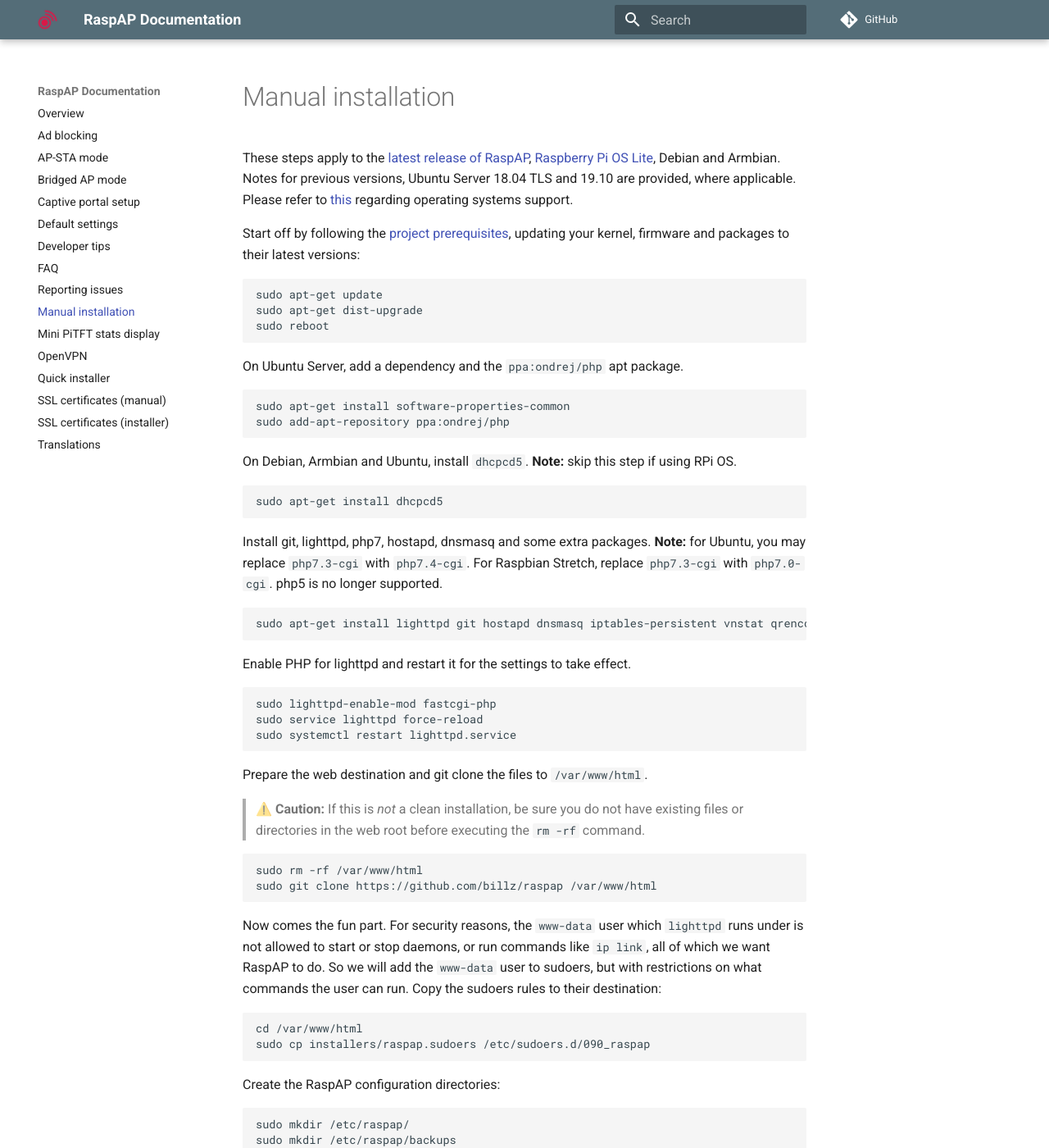
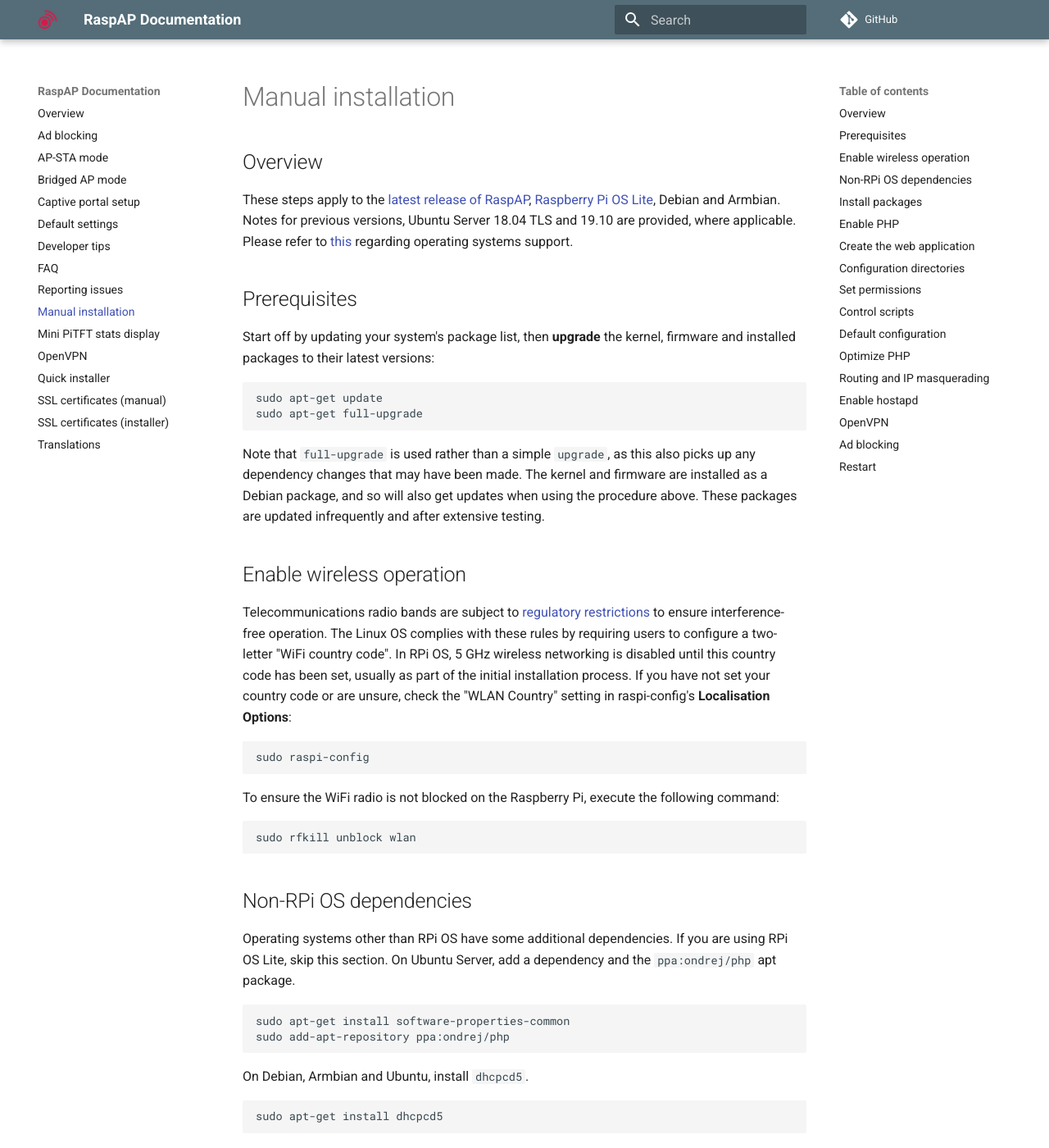
Before and after one commit to RaspAP/raspap-docs, an MkDocs documentation site: the page built from docs/manual.md, in a window 1280 px wide and 1400 px high. Shown: the whole window at 82% size. Built offline with MkDocs 1.6.1 and Material for MkDocs 9.7.7, drawn with Linux system fonts in a browser that asks for light colours; emoji names are drawn with the system emoji font; comment, search, counter and statistics services are not loaded; some of the changed text lies outside the part shown.

Commit message:
Expand + add sections

````diff
--- a/docs/manual.md
+++ b/docs/manual.md
@@ -1,45 +1,71 @@
 # Manual installation
 
+## Overview
 These steps apply to the [latest release of RaspAP](https://github.com/billz/raspap/releases/), [Raspberry Pi OS Lite](https://www.raspberrypi.org/software/operating-systems/#raspberry-pi-os-32-bit), Debian and Armbian. Notes for previous versions, Ubuntu Server 18.04 TLS and 19.10 are provided, where applicable.
 Please refer to [this](/#compatible-operating-systems) regarding operating systems support.
 
-Start off by following the [project prerequisites](/#quick-start), updating your kernel, firmware and packages to their latest versions:
+## Prerequisites
+
+Start off by updating your system's package list, then **upgrade** the kernel, firmware and installed packages to their latest versions:
 
 ```
 sudo apt-get update
-sudo apt-get dist-upgrade
-sudo reboot
+sudo apt-get full-upgrade
 ```
 
-On Ubuntu Server, add a dependency and the `ppa:ondrej/php` apt package.
+Note that `full-upgrade` is used rather than a simple `upgrade`, as this also picks up any dependency changes that may have been made.
+The kernel and firmware are installed as a Debian package, and so will also get updates when using the procedure above.
+These packages are updated infrequently and after extensive testing.
+
+## Enable wireless operation
+Telecommunications radio bands are subject to [regulatory restrictions](/faq/#80211ac) to ensure interference-free operation. The Linux OS complies with these rules by requiring users
+to configure a two-letter "WiFi country code". In RPi OS, 5 GHz wireless networking is disabled until this country code has been set, usually as part of the initial installation process.
+If you have not set your country code or are unsure, check the "WLAN Country" setting in raspi-config's **Localisation Options**:
+
+```
+sudo raspi-config
+```
+
+To ensure the WiFi radio is not blocked on the Raspberry Pi, execute the following command:
+
+```
+sudo rfkill unblock wlan
+```
+
+## Non-RPi OS dependencies
+Operating systems other than RPi OS have some additional dependencies. If you are using RPi OS Lite, skip this section. On Ubuntu Server, add a dependency and the `ppa:ondrej/php` apt package.
 
 ```
 sudo apt-get install software-properties-common
 sudo add-apt-repository ppa:ondrej/php
 ```
 
-On Debian, Armbian and Ubuntu, install `dhcpcd5`. **Note:** skip this step if using RPi OS.
+On Debian, Armbian and Ubuntu, install `dhcpcd5`.
 
 ```
 sudo apt-get install dhcpcd5
 ```
 
-Install git, lighttpd, php7, hostapd, dnsmasq and some extra packages. **Note:** for Ubuntu, you may replace `php7.3-cgi` with `php7.4-cgi`. For Raspbian Stretch, replace `php7.3-cgi` with `php7.0-cgi`. php5 is no longer supported.
+## Install packages
+Install git, lighttpd, php7, hostapd, dnsmasq and some extra packages with the following:
 
 ```
 sudo apt-get install lighttpd git hostapd dnsmasq iptables-persistent vnstat qrencode php7.3-cgi
 ```
+> :information_source: **Note:** for Ubuntu, you may replace `php7.3-cgi` with `php7.4-cgi`. For the latest release of RPi OS Lite, replace `php7.3-cgi` with `php7.0-cgi`. php5 is no longer supported.
 
-Enable PHP for lighttpd and restart it for the settings to take effect.
+## Enable PHP
+Next, enable PHP for `lighttpd` and restart the service for the settings to take effect:
 ```
 sudo lighttpd-enable-mod fastcgi-php
 sudo service lighttpd force-reload
 sudo systemctl restart lighttpd.service
 ```
 
-Prepare the web destination and git clone the files to `/var/www/html`.
+## Create the web application
+In these steps we will prepare the web destination and git clone the files to `/var/www/html`.
 
-> ⚠️  **Caution:** If this is _not_ a clean installation, be sure you do not have existing files or directories in the web root before executing the `rm -rf` command.
+> :information_source:  **Caution:** If this is _not_ a clean installation, be sure you do not have existing files or directories in the web root before executing the `rm -rf` command.
 
 ```
 sudo rm -rf /var/www/html
@@ -54,7 +80,8 @@
 sudo cp installers/raspap.sudoers /etc/sudoers.d/090_raspap
 ```
 
-Create the RaspAP configuration directories:
+## Configuration directories
+RaspAP uses several directories to manage its own configuration. Create these with the following commands:
 
 ```
 sudo mkdir /etc/raspap/
@@ -64,40 +91,43 @@
 sudo mkdir /etc/raspap/lighttpd
 ```
 
-Move RaspAP's auth control file to the correct location.
+Move RaspAP's auth control file to the configuration directory you created above:
 
 ```
 sudo cp raspap.php /etc/raspap
 ```
 
-Set the files ownership to `www-data` user for the web files and RaspAP config.
+## Set permissions
+Next, set the files ownership to the `www-data` user for the web files and RaspAP config:
 
 ```
 sudo chown -R www-data:www-data /var/www/html
 sudo chown -R www-data:www-data /etc/raspap
 ```
 
-Move the hostapd logging and service control shell scripts to the correct location.
+## Control scripts
+RaspAP uses several shell scripts to manage various aspects of the application, including `hostapd` logging and `raspapd`, the RaspAP control service. Move these scripts to their correct locations
+with the following:
 
 ```
 sudo mv installers/*log.sh /etc/raspap/hostapd
 sudo mv installers/service*.sh /etc/raspap/hostapd
 ```
 
-Set ownership and permissions for the logging and service control scripts.
+Set ownership and permissions for the logging and service control scripts:
 
 ```
 sudo chown -c root:www-data /etc/raspap/hostapd/*.sh
 sudo chmod 750 /etc/raspap/hostapd/*.sh
 ```
 
-Copy and set ownership of the lighttpd control scripts.
+Copy and set ownership of the `lighttpd` control scripts:
 ```
 sudo cp installers/configport.sh /etc/raspap/lighttpd
 sudo chown -c root:www-data /etc/raspap/lighttpd/*.sh
 ```
 
-Move the raspapd daemon to the correct location and enable it.
+Next, move the `raspapd` service to the correct location and enable it:
 
 ```
 sudo mv installers/raspapd.service /lib/systemd/system
@@ -105,7 +135,9 @@
 sudo systemctl enable raspapd.service
 ```
 
-Copy the configuration files for dhcpcd, dnsmasq, hostapd and `defaults.json`. Optionally, backup your existing `hostapd.conf`.
+## Default configuration
+To facilitate a faster setup, RaspAP uses a "known-good" [default configuration](/defaults/) as a starting point.
+Copy the configuration files for `dhcpcd`, `dnsmasq`, `hostapd` and `defaults.json`. Optionally, backup your existing `hostapd.conf`:
 
 ```
 sudo mv /etc/default/hostapd ~/default_hostapd.old
@@ -119,9 +151,9 @@
 sudo cp config/defaults.json /etc/raspap/networking/
 ```
 
-> :information_source: **Note:** If you wish to modify RaspAP's default configuration for dnsmasq and dhcp, you may do so by editing `config/defaults.json`.
+> :information_source: **Note:** If you wish to modify RaspAP's default configuration for dnsmasq and dhcp, you may do so by changing these files and editing `config/defaults.json`.
 
-Disable `systemd-networkd` and copy the bridge configuration.
+Next, disable `systemd-networkd` and copy the bridge configuration with the following:
 
 ```
 sudo systemctl stop systemd-networkd
@@ -130,7 +162,8 @@
 sudo cp config/raspap-br0-member-eth0.network /etc/systemd/network/raspap-br0-member-eth0.network
 ```
 
-(Optional) Optimize PHP, replacing `php7.3-cgi` with your installed version.
+## Optimize PHP
+Optionally, you may optimize PHP with the following, replacing `php7.3-cgi` with your installed version:
 
 ```
 sudo sed -i -E 's/^session\.cookie_httponly\s*=\s*(0|([O|o]ff)|([F|f]alse)|([N|n]o))\s*$/session.cookie_httponly = 1/' /etc/php/7.3/cgi/php.ini
@@ -138,7 +171,9 @@
 sudo phpenmod opcache
 ```
 
-Enable IP forwarding.
+## Routing and IP masquerading
+These steps allow WLAN clients to access computers on the main wired (`eth0`) network, and from there the internet.
+Begin by enabling IP forwarding with the following commands:
 
 ```
 echo "net.ipv4.ip_forward=1" | sudo tee /etc/sysctl.d/90_raspap.conf > /dev/null
@@ -146,7 +181,8 @@
 sudo /etc/init.d/procps restart
 ```
 
-Create iptables NAT rules and persist them.
+To enable traffic between clients on the WLAN and the internet, we add two `iptables` network address translation (NAT) "masquerade" firewall rules.
+Create these rules and persist them with the following:
 
 ```
 sudo iptables -t nat -A POSTROUTING -j MASQUERADE
@@ -154,14 +190,16 @@
 sudo iptables-save | sudo tee /etc/iptables/rules.v4
 ```
 
-Unmask and enable hostapd.service.
+## Enable hostapd
+The `hostapd` service is disabled by default, as there is no configuration for it after its initial installation. Unmask and enable it with the following:
 
 ```
 sudo systemctl unmask hostapd.service
 sudo systemctl enable hostapd.service
 ```
 
-(Optional) Install OpenVPN, enabling the option in RaspAP's config and enable the openvpn-client service.
+## OpenVPN
+Optionally, you may install OpenVPN, enabling the option in RaspAP's config and the `openvpn-client` service:
 
 ```
 sudo apt-get install openvpn
@@ -169,7 +207,8 @@
 sudo systemctl enable openvpn-client@client
 ```
 
-(Optional) Create OpenVPN auth control scripts, set ownership and permissions.
+
+Create the OpenVPN auth control scripts, setting ownership and permissions with the following:
 
 ```
 sudo mkdir /etc/raspap/openvpn/
@@ -178,7 +217,8 @@
 sudo chmod 750 /etc/raspap/openvpn/*.sh
 ```
 
-(Optional) Install Ad blocking, enabling the option in RaspAP's config.
+## Ad blocking
+Optionally, install Ad blocking, enabling the option in RaspAP's config. There are several steps involved here, including downloading the blocklists:
 
 ```
 sudo mkdir /etc/raspap/adblock
@@ -196,10 +236,12 @@
 sudo sed -i "s/\('RASPI_ADBLOCK_ENABLED', \)false/\1true/g" includes/config.php
 ```
 
-Reboot and it should be up and running.
+## Restart
+Finally, restart your device and verify that the wireless access point is available:
 
 ```
-sudo reboot
+sudo systemctl reboot
 ```
 
+After your device has restarted, search for wireless networks with your wireless client. The default SSID is `raspi-webgui`.
 The default username is "admin" and the default password is "secret". It is recommended that you change this in RaspAP's **Authentication** panel.
````
